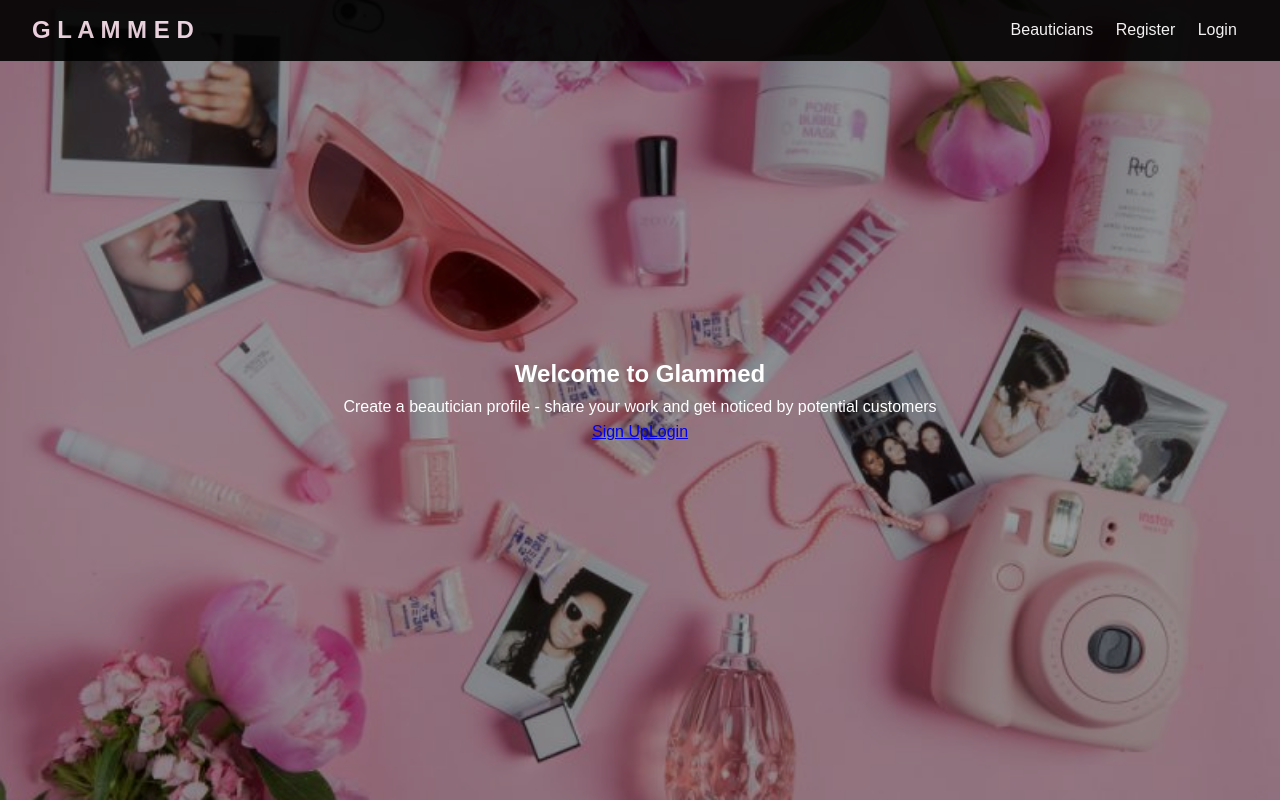
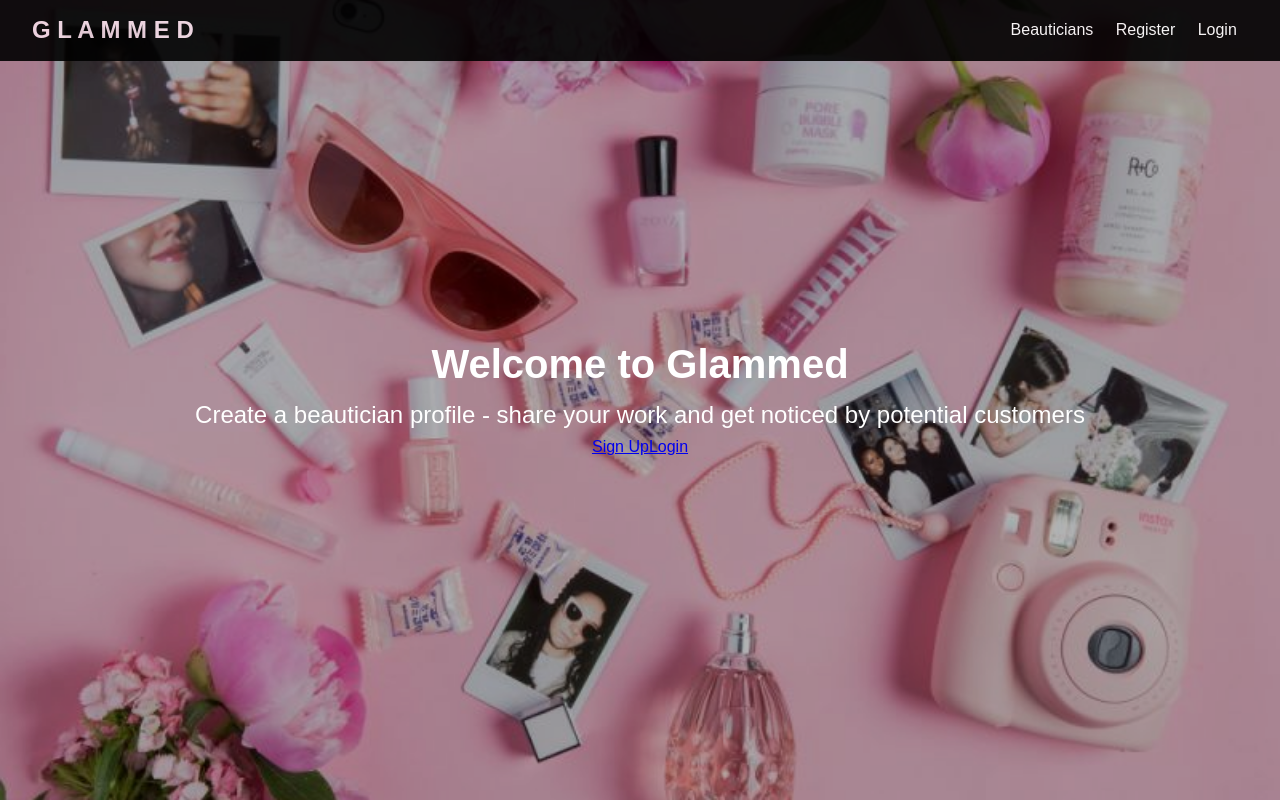
Before and after one commit to dejakin/glammed, a React (Create React App) app in the folder client/: page / in a window 1280 px wide. Built offline with nearby package versions, Linux system fonts and the light colour scheme.

Commit message:
Adjust welcome text sizing

```diff
--- a/client/src/App.css
+++ b/client/src/App.css
@@ -12,6 +12,18 @@ body {
 
 ul {
   list-style: none;
+}
+
+/* Text Styles */
+
+.x-large {
+  font-size: 2.5rem;
+  line-height: 1.2;
+  margin-bottom: 0.5rem;
+}
+
+.para {
+  font-size: 1.5rem;
 }
 
 /* Navbar */
@@ -56,7 +68,7 @@ ul {
 }
 
 .dark-bg {
-  background-color: rgba(0,0,0, 0.4);
+  background-color: rgba(0,0,0, 0.3);
   height: 100%;
   width: 100%;
   position: absolute;
--- a/client/src/components/layout/Welcome.js
+++ b/client/src/components/layout/Welcome.js
@@ -5,8 +5,8 @@ export const Welcome = () => {
         <section className="welcome">
             <div className="dark-bg">
                 <div className="welcome-inner">
-                    <h1>Welcome to Glammed</h1>
-                    <p>
+                    <h1 className="x-large">Welcome to Glammed</h1>
+                    <p className="para">
                         Create a beautician profile - share your work and get noticed by potential customers
                     </p>
                     <div>
```
